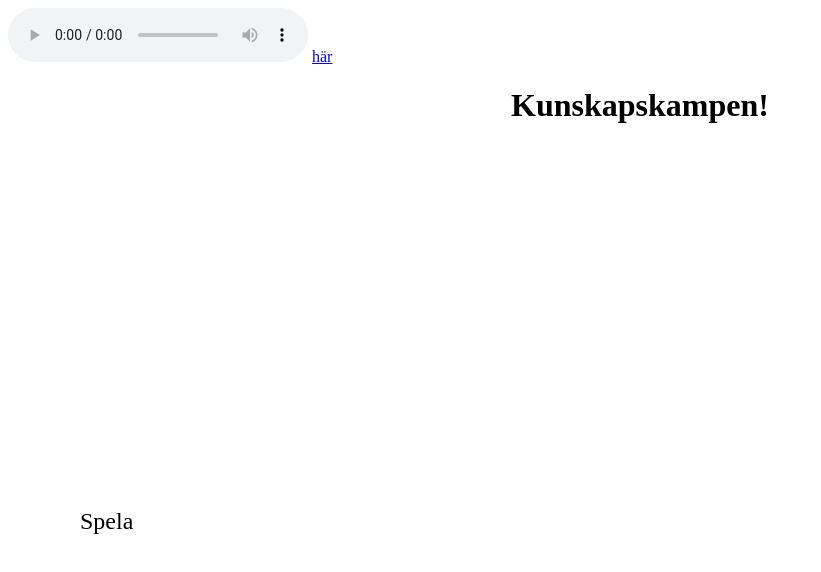
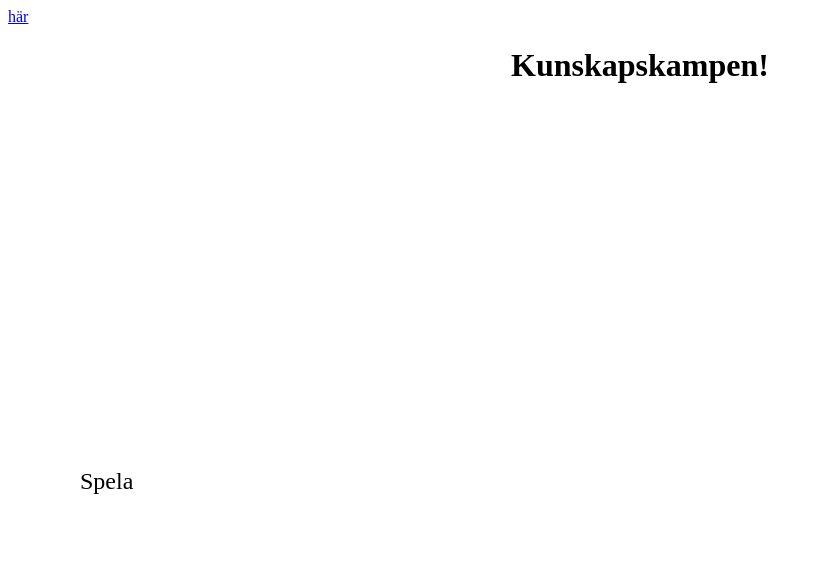
Before and after one commit to Johanssono/pwa-quizz-game, a website with bundled scripts: page index.html in a window 1280 px wide. Shown: the whole page, without its empty margins (0-821 px from the left). Built offline with nearby package versions, Linux system fonts and the light colour scheme.

Commit message:
removed controls on main page

```diff
--- a/index.html
+++ b/index.html
@@ -11,7 +11,7 @@
 
 <body class="white-bg">
 
-  <audio id="audioplayer" autobuffer="" loop="true" preload="auto" controls="true" src="snake.mp3">
+  <audio id="audioplayer" autobuffer="" loop="true" preload="auto" src="snake.mp3">
   </audio>
 
   <a href="settings.html">här</a>
```
